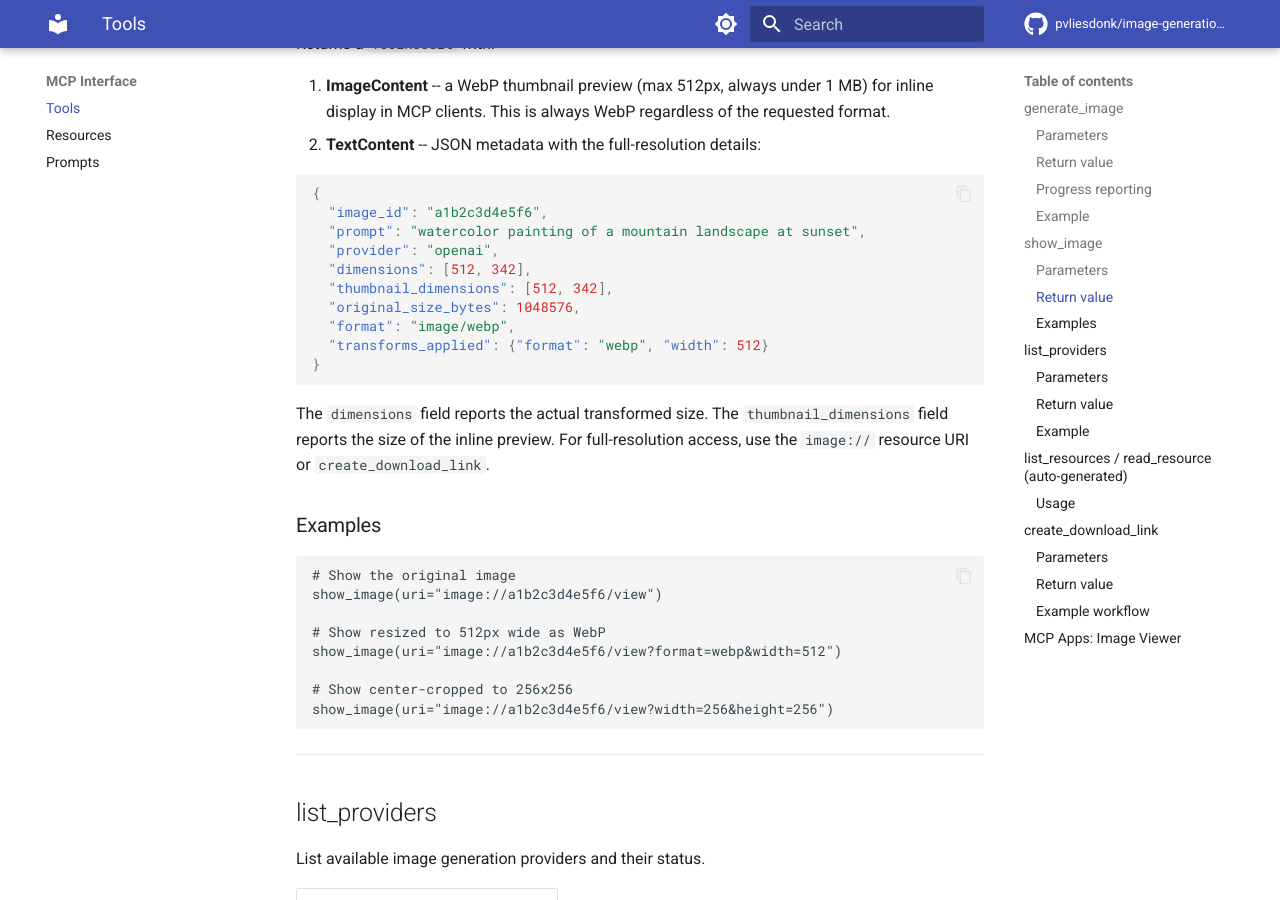
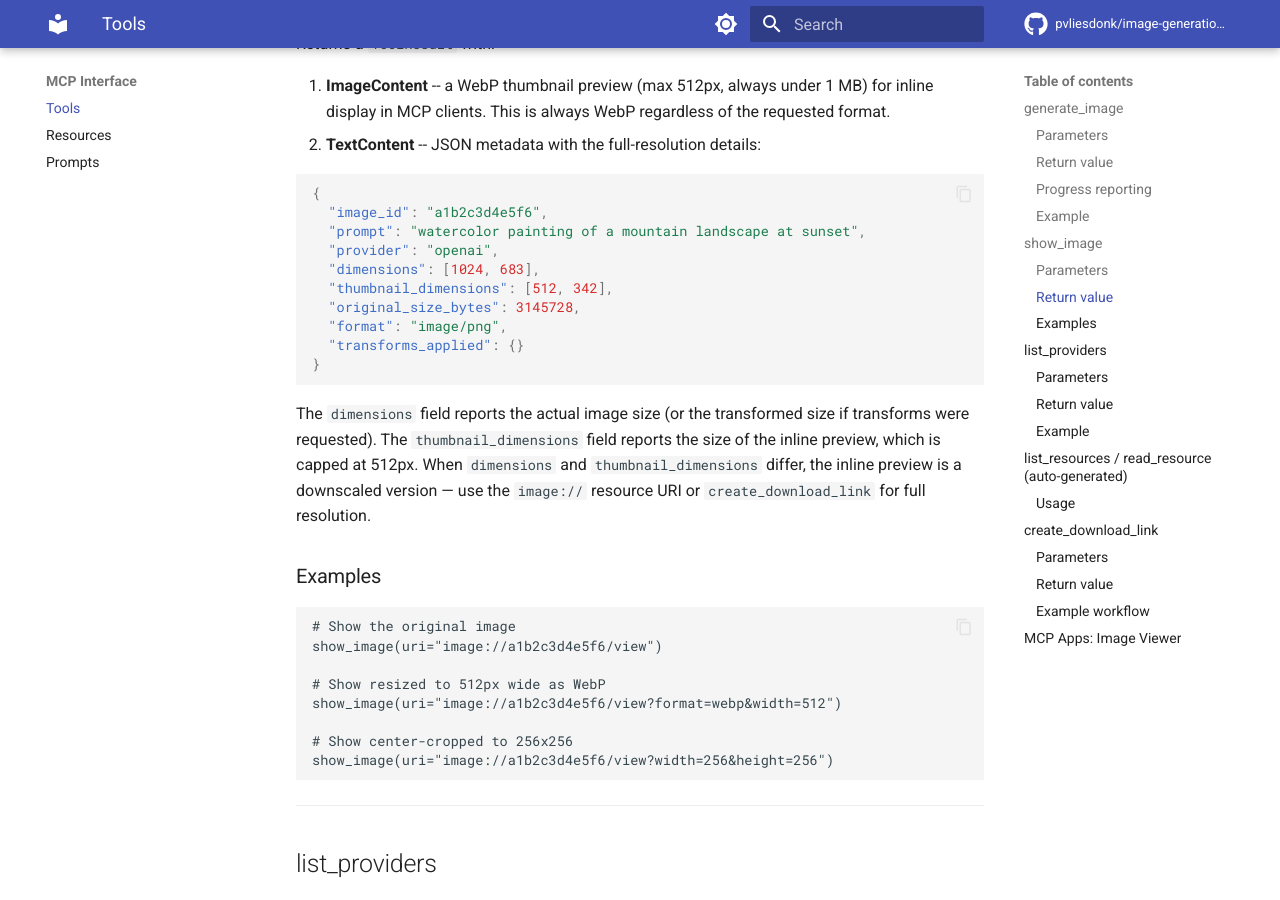
Before and after one commit to pvliesdonk/image-generation-mcp, an MkDocs documentation site: the page built from docs/tools.md, in a window 1280 px wide and 900 px high, scrolled down 3069 px. Built offline with MkDocs 1.6.1 and Material for MkDocs 9.7.7, drawn with Linux system fonts in a browser that asks for light colours; comment, search, counter and statistics services are not loaded.

Commit message:
fix: address architect-reviewer conformance gaps
- Update docs/tools.md example JSON to show different dimensions vs
  thumbnail_dimensions (was misleadingly identical)
- Add test for large image + resize transform interaction with
  thumbnail cap (800x600 resize still capped to 512px preview)

Co-Authored-By: Claude Opus 4.6 <noreply@anthropic.com>

````diff
--- a/docs/tools.md
+++ b/docs/tools.md
@@ -103,15 +103,15 @@ Returns a `ToolResult` with:
   "image_id": "a1b2c3d4e5f6",
   "prompt": "watercolor painting of a mountain landscape at sunset",
   "provider": "openai",
-  "dimensions": [512, 342],
+  "dimensions": [1024, 683],
   "thumbnail_dimensions": [512, 342],
-  "original_size_bytes": 1048576,
-  "format": "image/webp",
-  "transforms_applied": {"format": "webp", "width": 512}
+  "original_size_bytes": 3145728,
+  "format": "image/png",
+  "transforms_applied": {}
 }
 ```
 
-The `dimensions` field reports the actual transformed size. The `thumbnail_dimensions` field reports the size of the inline preview. For full-resolution access, use the `image://` resource URI or `create_download_link`.
+The `dimensions` field reports the actual image size (or the transformed size if transforms were requested). The `thumbnail_dimensions` field reports the size of the inline preview, which is capped at 512px. When `dimensions` and `thumbnail_dimensions` differ, the inline preview is a downscaled version — use the `image://` resource URI or `create_download_link` for full resolution.
 
 ### Examples
 
````
Also changed, not shown: 1 other file.
